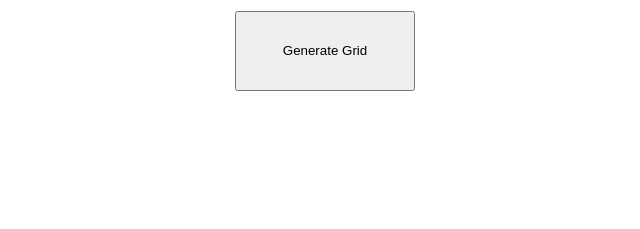
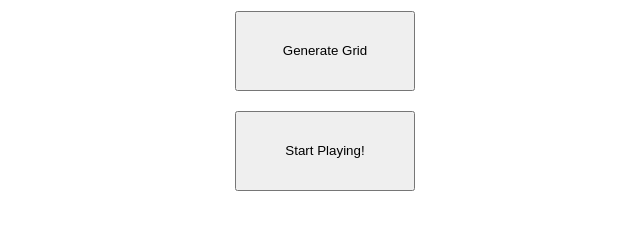
Before and after one commit to AlbertMosella/202204-W2CHWE-albert-mosella, a website: page index.html in a window 1280 px wide. Shown: the part 87-316 px from the top of the page, without its empty margins (315-955 px from the left). Drawn offline with nearby package versions, Linux system fonts and the light colour scheme; files that its build step writes are made by us from their sources.

Commit message:
Added start button

```diff
--- a/index.html
+++ b/index.html
@@ -17,6 +17,7 @@
       </header>
       <main>
         <div id="grid-container"></div>
+        <button id="start-game">Start Playing!</button>
       </main>
     </div>
   </body>
--- a/sass/styles.scss
+++ b/sass/styles.scss
@@ -33,6 +33,12 @@
   margin: 10px;
 }
 
+#start-game {
+  height: 80px;
+  width: 180px;
+  margin: 10px;
+}
+
 @media (min-width: 600px) {
   td {
     height: 20px;
```
